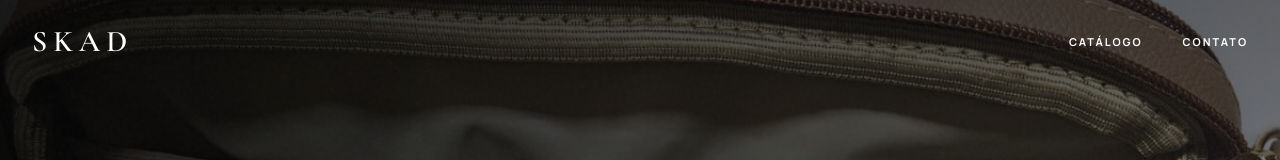
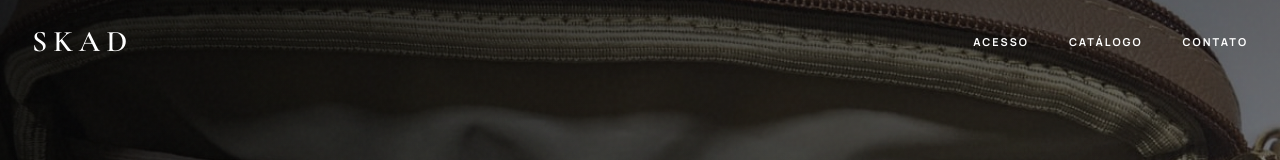
Before and after one commit to LucasNeryMoraes/skad-catalogo, a Next.js app: page / in a window 1280 px wide. Shown: the top 160 px of the page. Built offline with nearby package versions, Linux system fonts and the light colour scheme.

Commit message:
feat: adiciona acesso admin no menu

```diff
--- a/src/components/header.tsx
+++ b/src/components/header.tsx
@@ -14,6 +14,7 @@ export function Header() {
       <div className="mx-auto flex max-w-7xl items-center justify-between gap-3 px-4 sm:px-8">
         <a href="#inicio" className="display flex min-h-11 items-center text-3xl font-semibold tracking-[.2em]">SKAD</a>
         <nav aria-label="Navegação principal" className="flex items-center gap-1 text-[.64rem] font-bold uppercase tracking-[.16em] sm:gap-6 sm:text-[.68rem] sm:tracking-[.18em] md:gap-10">
+          <a href="/admin" className="flex min-h-11 items-center rounded-full px-3 transition-opacity hover:opacity-55 sm:px-0">Acesso</a>
           <a href="#catalogo" className="flex min-h-11 items-center rounded-full px-3 transition-opacity hover:opacity-55 sm:px-0">Catálogo</a>
           <a href="#contato" className="flex min-h-11 items-center rounded-full px-3 transition-opacity hover:opacity-55 sm:px-0">Contato</a>
         </nav>
```
